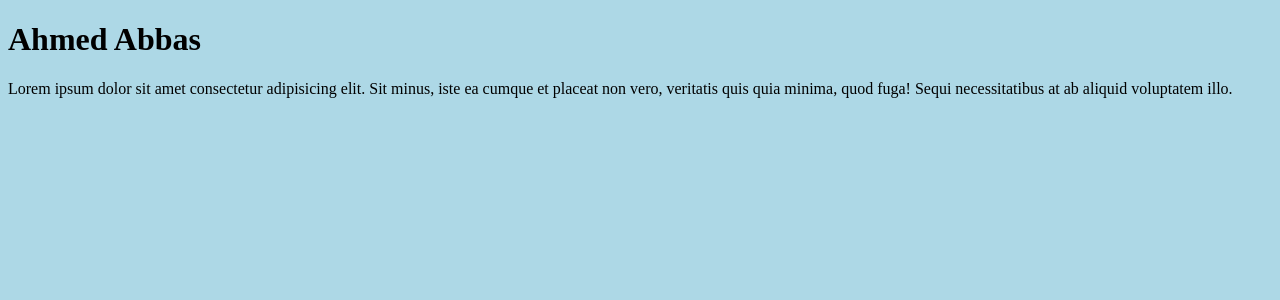
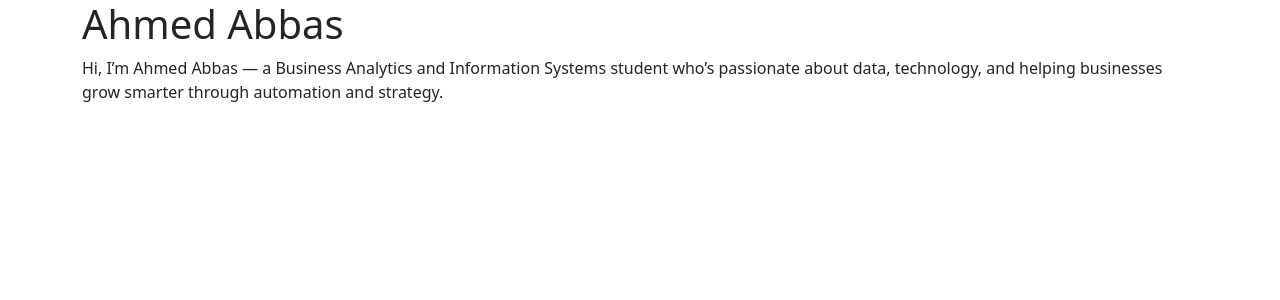
Before and after one commit to ahabbas1/flask, a Python web app: template templates/index.html in a window 1280 px wide. Shown: the top 300 px of the page. Run offline with Jinja, Linux system fonts and the light colour scheme; the template is opened without the code that fills it, so the values that code supplies are empty.

Commit message:
Add Flask app and environment setup

```diff
--- a/app.py
+++ b/app.py
@@ -8,6 +8,9 @@ app = Flask(__name__)
 @app.route("/")
 def hello():
     return render_template('index.html')
+@app.route('/about')
+
+
 
 if __name__ == "__main__":
       app.run(host="0.0.0.0", port=5002, debug=True)
--- a/templates/base.html
+++ b/templates/base.html
@@ -6,10 +6,29 @@
 
     <title>{% block title %}{% endblock %}</title>
 
-    <link rel="stylesheet" type="text/css"
-          href="{{ url_for('static', filename='css/stylesheet.css') }}" />
+<!-- Bootstrap CSS -->
+<link
+href="https://cdn.jsdelivr.net/npm/bootstrap@5.3.8/dist/css/bootstrap.min.css"
+rel="stylesheet"
+integrity="sha384-sRIl4kxILFvY47J16cr9ZwB07vP4J8+LH7qKQnuqkuIAvNWLzeN8tE5YBujZqJLB"
+crossorigin="anonymous"
+/>
+
 </head>
 <body>
     {% block body %}{% endblock %}
+
+<!-- Separate Popper and Bootstrap JS -->
+<script
+src="https://cdn.jsdelivr.net/npm/@popperjs/core@2.11.8/dist/umd/popper.min.js"
+integrity="sha384-I7E8VVD/ismYTF4hNIPjVp/Zjvgyol6VFvRkX/vR+Vc4jQkC+hVqc2pM8ODewa9r"
+crossorigin="anonymous"
+></script>
+
+<script
+src="https://cdn.jsdelivr.net/npm/bootstrap@5.3.8/dist/js/bootstrap.min.js"
+integrity="sha384-G/EV+4j2dNv+tEPo3++6LCgdCROaejBqfUeNjuKAiuXbjrxilcCdDz6ZAVfHWe1Y"
+crossorigin="anonymous"
+></script>
 </body>
 </html>
--- a/templates/index.html
+++ b/templates/index.html
@@ -3,12 +3,10 @@
 {% block title %} Welcome to my page {% endblock %}
 
 {% block body %}
-<main>
+<main class="container">
     <h1>Ahmed Abbas</h1>
-    <p>
-        Lorem ipsum dolor sit amet consectetur adipisicing elit. Sit minus, iste ea cumque et
-        placeat non vero, veritatis quis quia minima, quod fuga! Sequi necessitatibus at ab aliquid
-        voluptatem illo.
+    <p> Hi, I’m Ahmed Abbas — a Business Analytics and Information Systems student who’s passionate
+        about data, technology, and helping businesses grow smarter through automation and strategy.
     </p>
 </main>
 {% endblock %}
```
Also changed, not shown: templates/about.html (added, +12 -0 lines).
